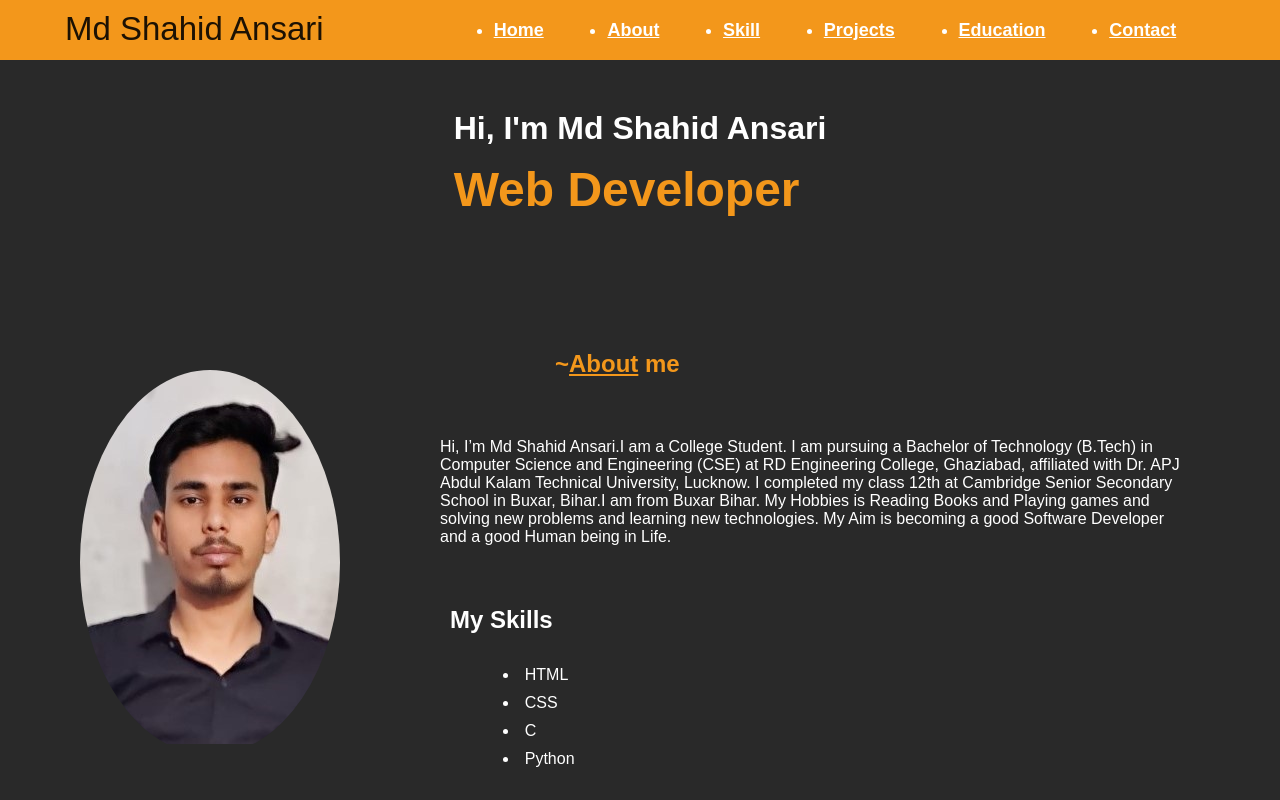
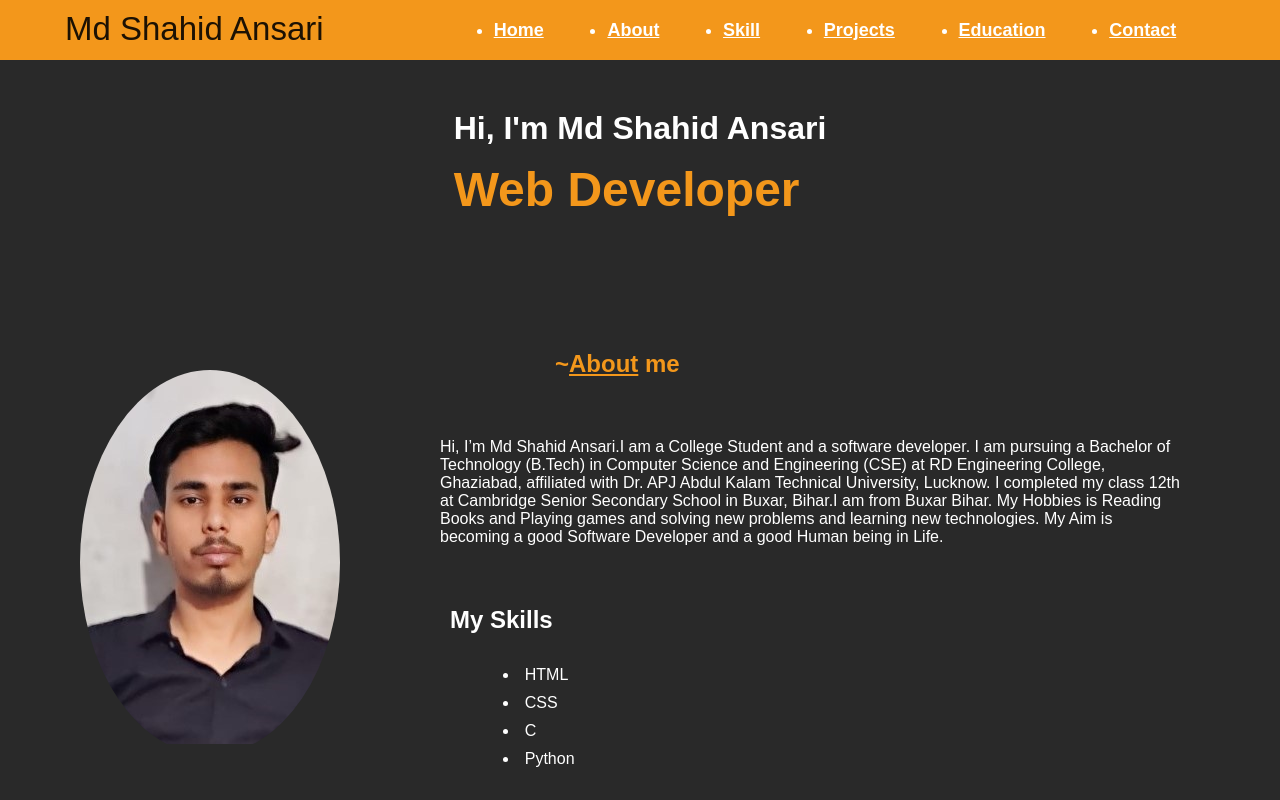
Before and after one commit to shahidansaricse/shahidansaricse.github.io, a plain HTML site: page index.html in a window 1280 px wide. Shown: the top 800 px of the page. Drawn offline with Linux system fonts and the light colour scheme.

Commit message:
Update index.html

```diff
--- a/index.html
+++ b/index.html
@@ -210,7 +210,7 @@ ul a{
                 <section id="about">
                     <h2 class="about">~<u>About</u> me</h2>
                             <div class="intro1">
-                                <p>Hi, I’m Md Shahid Ansari.I am a College Student. I am pursuing a Bachelor of
+                                <p>Hi, I’m Md Shahid Ansari.I am a College Student and a software developer. I am pursuing a Bachelor of
                                     Technology (B.Tech) in Computer Science and Engineering (CSE) at RD Engineering College,
                                     Ghaziabad, affiliated with Dr. APJ Abdul Kalam Technical University, Lucknow. I completed
                                     my class 12th at Cambridge Senior Secondary School in Buxar, Bihar.I am from Buxar Bihar.
```
